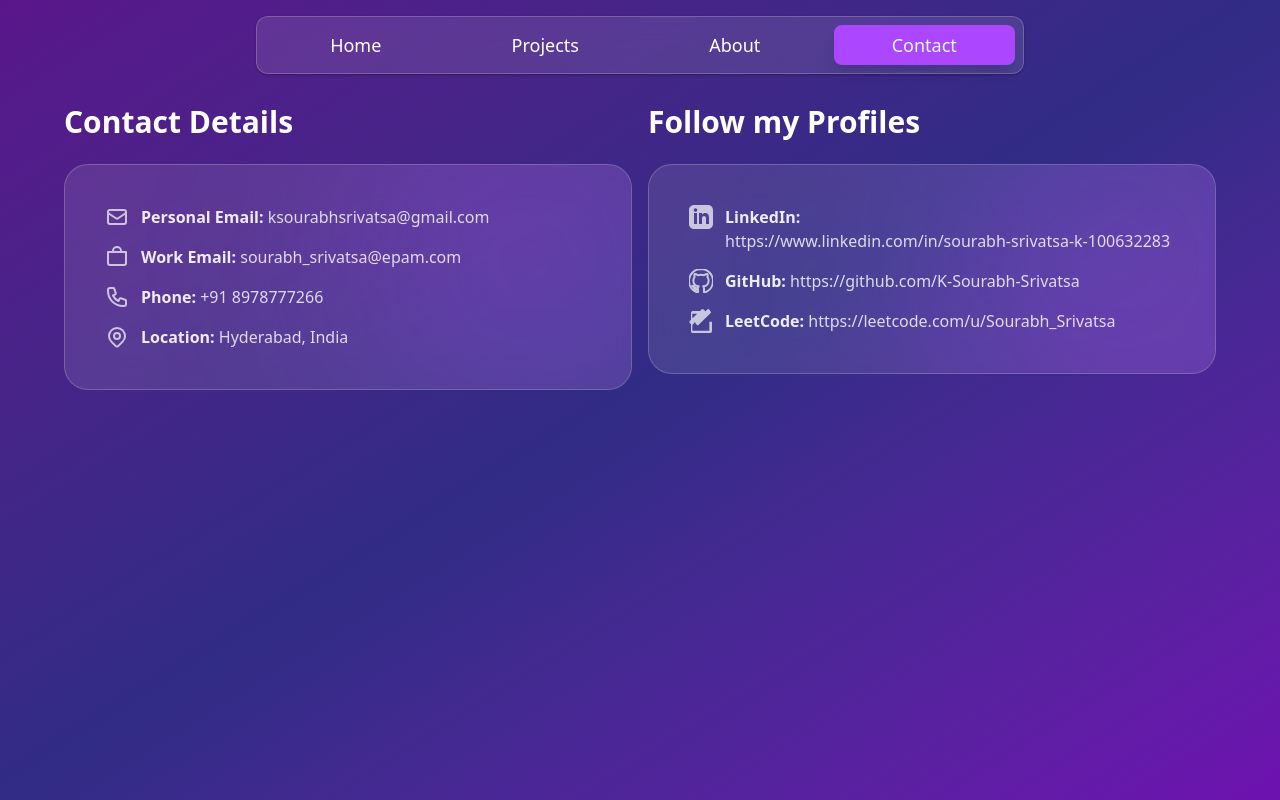
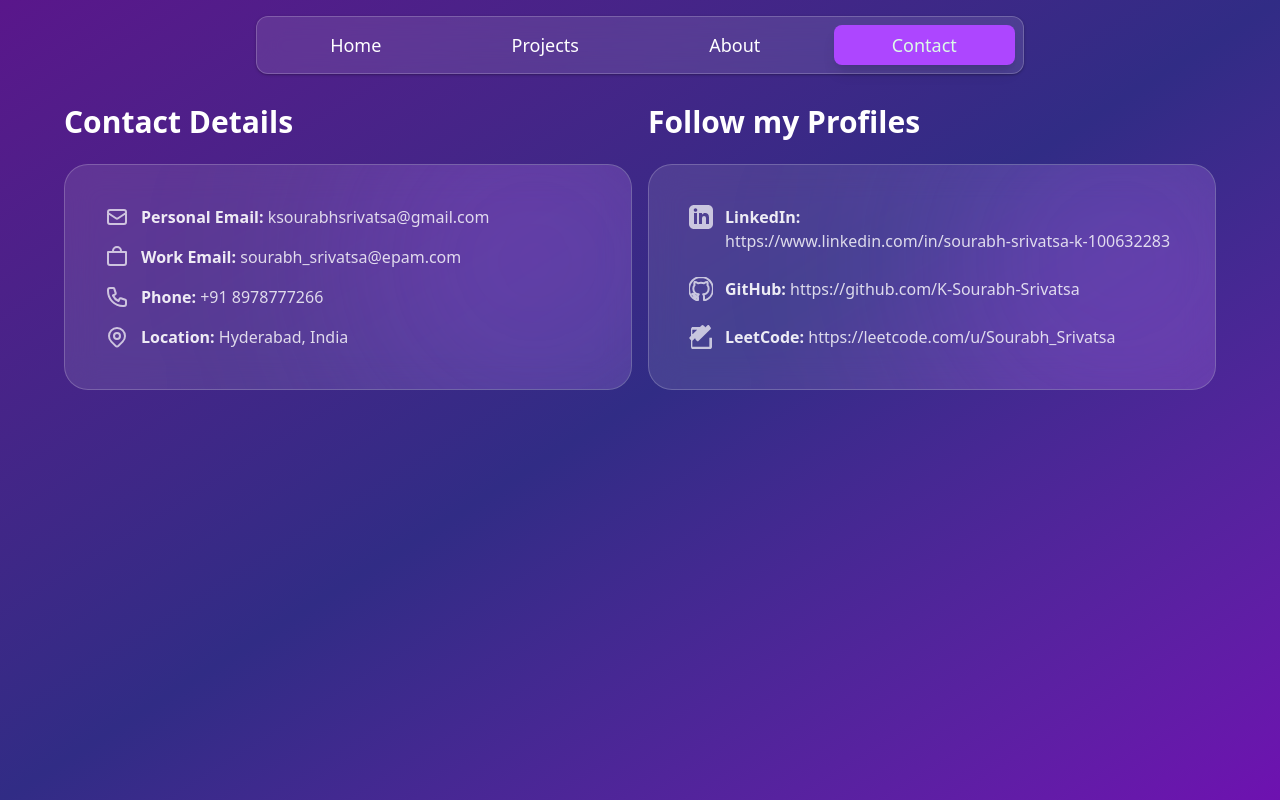
Before and after one commit to K-Sourabh-Srivatsa/portfolio, a React (Vite) app: page /contact in a window 1280 px wide. Built offline with nearby package versions, Linux system fonts and the light colour scheme.

Commit message:
Adjusted Contact Page Cards Height

```diff
--- a/src/components/contactCard.jsx
+++ b/src/components/contactCard.jsx
@@ -4,11 +4,11 @@ const ContactCard = () => {
   const { contactCard } = contactData;
   return (
     <>
-      <div className="container">
+      <div className="container h-full flex flex-col">
         <h1 className="text-2xl sm:text-3xl font-bold mb-6">Contact Details</h1>
-        <section className="w-full bg-white/10 backdrop-blur-lg rounded-3xl p-6 md:p-10 border border-white/20 mb-8 relative overflow-hidden">
-          <div className="relative z-10">
-            <ul className="list-none pl-0 space-y-4 text-white/90 break-words">
+        <section className="w-full bg-white/10 backdrop-blur-lg rounded-3xl p-6 md:p-10 border border-white/20 mb-8 relative overflow-hidden flex-grow flex flex-col">
+          <div className="relative z-10 flex-grow flex flex-col">
+            <ul className="list-none pl-0 gap-4 text-white/90 break-words flex-grow flex flex-col justify-between">
               <li className="flex items-start gap-3">
                 <svg
                   xmlns="http://www.w3.org/2000/svg"
--- a/src/components/myBioSection.jsx
+++ b/src/components/myBioSection.jsx
@@ -4,7 +4,6 @@ const MyBioSection = () => {
   return (
     <>
       <div className="container">
-        <h1 className="text-2xl sm:text-3xl font-bold mb-6">About Me...</h1>
         <section className="w-full bg-white/10 backdrop-blur-lg rounded-3xl p-6 md:p-8 border border-white/20 mb-8 relative overflow-hidden">
           <div className="relative z-10">
             <ul className="list-none pl-0 space-y-4 text-white break-words">
--- a/src/components/profilesSection.jsx
+++ b/src/components/profilesSection.jsx
@@ -3,13 +3,13 @@ import contactData from "../pages/contactPage/contact.json";
 const ProfilesSection = () => {
   return (
     <>
-      <div className="container">
+      <div className="container h-full flex flex-col">
         <h1 className="text-2xl sm:text-3xl font-bold mb-6">
           Follow my Profiles
         </h1>
-        <section className="w-full bg-white/10 backdrop-blur-lg rounded-3xl p-6 md:p-10 border border-white/20 mb-8 relative overflow-hidden">
-          <div className="relative z-10">
-            <ul className="list-none pl-0 space-y-4 text-white/90 break-words">
+        <section className="w-full bg-white/10 backdrop-blur-lg rounded-3xl p-6 md:p-10 border border-white/20 mb-8 relative overflow-hidden flex-grow flex flex-col">
+          <div className="relative z-10 flex-grow flex flex-col">
+            <ul className="list-none pl-0 gap-4 text-white/90 break-words flex-grow flex flex-col justify-between">
               <li className="flex items-start gap-3">
                 <svg
                   xmlns="http://www.w3.org/2000/svg"
--- a/src/pages/contactPage/contact.jsx
+++ b/src/pages/contactPage/contact.jsx
@@ -4,7 +4,7 @@ import ProfilesSection from "../../components/profilesSection";
 const Contact = () => {
   return (
     <div className="mt-6 py-4">
-      <div className="grid grid-cols-1 lg:grid-cols-2 gap-4 items-start">
+      <div className="grid grid-cols-1 lg:grid-cols-2 gap-4">
         <ContactCard />
         <ProfilesSection />
       </div>
```
